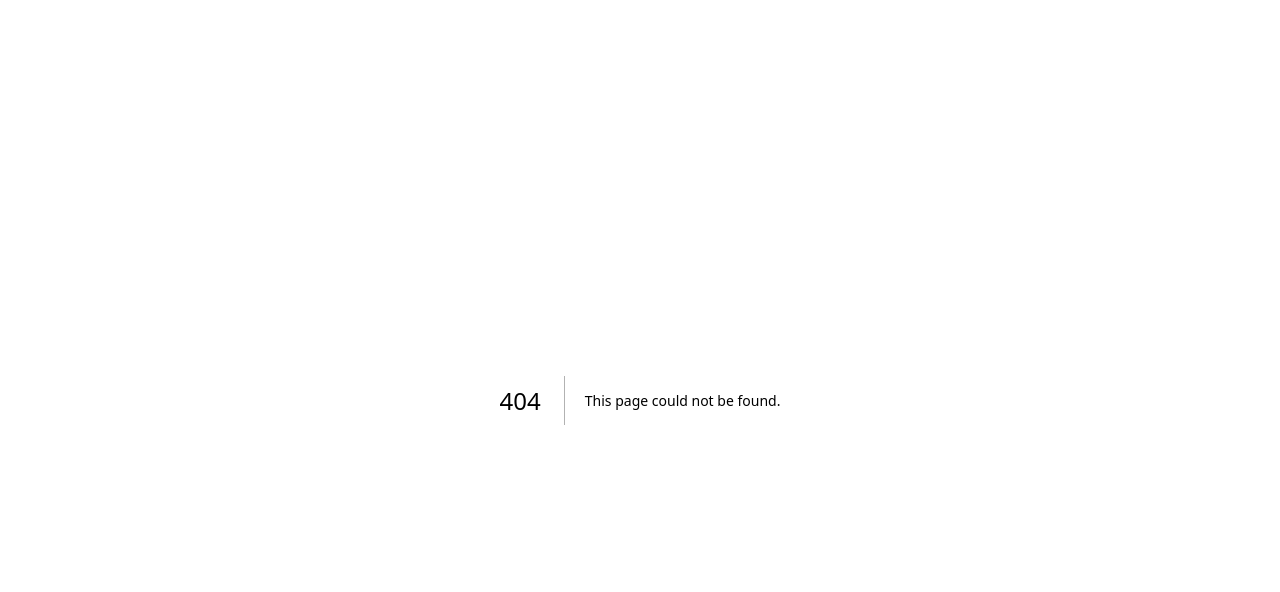
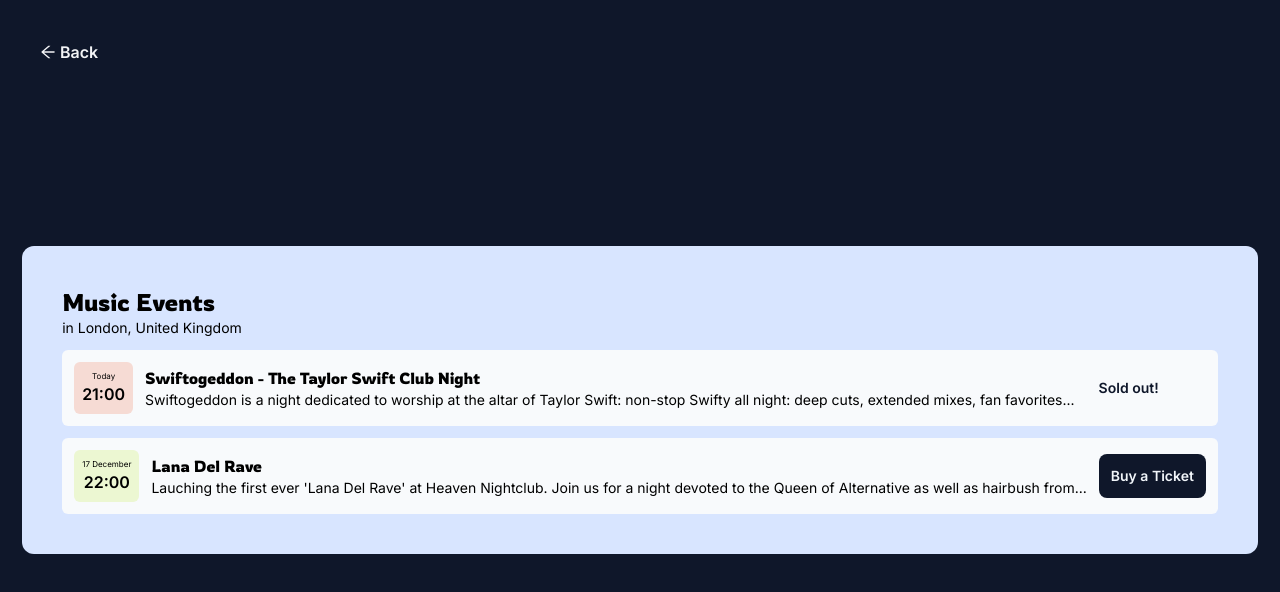
Before and after one commit to joaoalbertoredondo/100-days-of-code, a Next.js app: page /music-events in a window 1280 px wide. Before the commit this address had no page. Shown: the top 592 px of the page. Built offline with nearby package versions, Linux system fonts and the light colour scheme.

Commit message:
music events

```diff
--- a/app/components/List.tsx
+++ b/app/components/List.tsx
@@ -76,6 +76,16 @@
               Create Account
             </Link>
           </li>
+
+          <li>
+            Day 08 -{" "}
+            <Link
+              href={"/music-events"}
+              className="hover:underline hover:text-orange-300"
+            >
+              Music Events
+            </Link>
+          </li>
         </ul>
       </div>
     </div>
--- /dev/null
+++ b/app/components/MusicEvents/Card.tsx
@@ -0,0 +1,52 @@
+interface Props {
+  concert: {
+    id: string;
+    date: string;
+    time: string;
+    title: string;
+    description: string;
+    isSoldOut: boolean;
+    color: string;
+  };
+}
+
+// Missing the colors
+
+function Card({ concert }: Props) {
+  return (
+    <div className="bg-slate-50 p-3 rounded-md flex items-center gap-3">
+      {concert.color === "red" ? (
+        <div
+          className={`bg-[#F6DBD4] rounded-md p-2 flex flex-col items-center`}
+        >
+          <p className="text-[0.5rem]">{concert.date}</p>
+          <p className="font-semibold">{concert.time}</p>
+        </div>
+      ) : (
+        <div
+          className={`bg-[#ECF7D2] rounded-md p-2 flex flex-col items-center`}
+        >
+          <p className="text-[0.5rem]">{concert.date}</p>
+          <p className="font-semibold">{concert.time}</p>
+        </div>
+      )}
+
+      <div>
+        <h2 className="font-rowdies">{concert.title}</h2>
+        <p className="text-sm">{concert.description}</p>
+      </div>
+
+      {concert.isSoldOut ? (
+        <div className="font-semibold rounded-lg text-slate-900 p-3 text-sm">
+          Sold out!
+        </div>
+      ) : (
+        <div className="font-semibold rounded-lg bg-slate-900 text-slate-100 p-3 text-sm cursor-pointer hover:bg-slate-800">
+          Buy a Ticket
+        </div>
+      )}
+    </div>
+  );
+}
+
+export default Card;
--- /dev/null
+++ b/app/components/MusicEvents/MusicEvents.tsx
@@ -0,0 +1,24 @@
+import Card from "./Card";
+import { concerts } from "../../../concerts.json";
+
+function MusicEvents() {
+  return (
+    <div className="flex items-center justify-center h-screen bg-slate-900 p-5">
+      <div className="bg-[#d8e5ff] rounded-xl p-10">
+        <div className="mb-3">
+          <h1 className="font-rowdies text-2xl">Music Events</h1>
+          <p className="text-sm">in London, United Kingdom</p>
+        </div>
+        <div className="flex flex-col gap-3">
+          {concerts.map((concert) => (
+            <Card key={concert.id} concert={concert} />
+          ))}
+
+
+        </div>
+      </div>
+    </div>
+  );
+}
+
+export default MusicEvents;
--- a/app/globals.css
+++ b/app/globals.css
@@ -1,5 +1,6 @@
-@import url('https://fonts.googleapis.com/css2?family=Merriweather:ital,wght@0,300;0,400;0,700;0,900;1,300;1,400;1,700;1,900&display=swap');
-@import url('https://fonts.googleapis.com/css2?family=Ubuntu:ital,wght@0,300;0,400;0,500;0,700;1,300;1,400;1,500;1,700&display=swap');
+@import url("https://fonts.googleapis.com/css2?family=Merriweather:ital,wght@0,300;0,400;0,700;0,900;1,300;1,400;1,700;1,900&display=swap");
+@import url("https://fonts.googleapis.com/css2?family=Ubuntu:ital,wght@0,300;0,400;0,500;0,700;1,300;1,400;1,500;1,700&display=swap");
+@import url("https://fonts.googleapis.com/css2?family=Baloo+2:wght@400..800&family=Rowdies:wght@300;400;700&display=swap");
 @tailwind base;
 @tailwind components;
 @tailwind utilities;
--- a/app/layout.tsx
+++ b/app/layout.tsx
@@ -1,5 +1,5 @@
 import type { Metadata } from "next";
-import { Inter, Ubuntu } from "next/font/google";
+import { Inter } from "next/font/google";
 import "./globals.css";
 import Head from "./components/Head";
 
--- /dev/null
+++ b/app/music-events/page.tsx
@@ -0,0 +1,14 @@
+import BackPage from "../components/BackPage";
+import MusicEvents from "../components/MusicEvents/MusicEvents";
+
+
+function page() {
+  return (
+    <div>
+      <BackPage theme="dark" />
+      <MusicEvents />
+    </div>
+  );
+}
+
+export default page;
--- /dev/null
+++ b/concerts.json
@@ -0,0 +1,22 @@
+{
+    "concerts": [
+        {
+            "id": "0",
+            "date": "Today",
+            "time": "21:00",
+            "title": "Swiftogeddon - The Taylor Swift Club Night",
+            "description": "Swiftogeddon is a night dedicated to worship at the altar of Taylor Swift: non-stop Swifty all night: deep cuts, extended mixes, fan favorites...",
+            "isSoldOut": true,
+            "color": "red"
+        },
+        {
+            "id": "1",
+            "date": "17 December",
+            "time": "22:00",
+            "title": "Lana Del Rave",
+            "description": "Lauching the first ever 'Lana Del Rave' at Heaven Nightclub. Join us for a night devoted to the Queen of Alternative as well as hairbush from...",
+            "isSoldOut": false,
+            "color": "green"
+        }
+    ]
+}
--- a/tailwind.config.ts
+++ b/tailwind.config.ts
@@ -17,6 +17,8 @@
       fontFamily: {
         merri: ["Merriweather"],
         ubuntu: ["Ubuntu"],
+        baloo: ["Baloo 2"],
+        rowdies: ["Rowdies"],
       },
     },
   },
```
